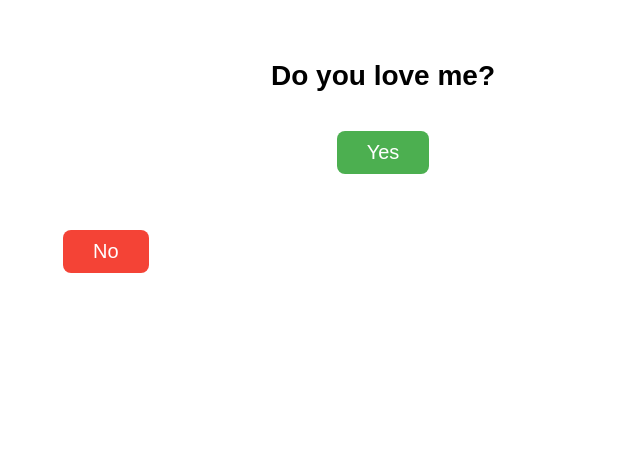
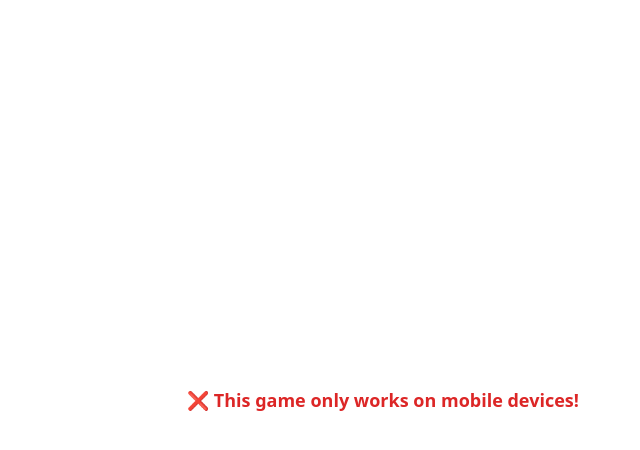
Before and after one commit to shehzadhossain/Survey, a plain HTML site: page index.html in a window 1280 px wide. Shown: the whole page, without its empty margins (257-897 px from the left). Drawn offline with nearby package versions, Linux system fonts and the light colour scheme.

Commit message:
survey 2 commit

```diff
--- a/index.html
+++ b/index.html
@@ -1,94 +1,76 @@
 <!DOCTYPE html>
 <html lang="en">
 <head>
-  <meta charset="UTF-8">
-  <meta name="viewport" content="width=device-width, initial-scale=1.0">
-  <title>Do You Love Me?</title>
+  <meta charset="UTF-8" />
+  <meta name="viewport" content="width=device-width, initial-scale=1.0" />
+  <title>Do you love me?</title>
+  <script src="https://cdn.tailwindcss.com"></script>
   <style>
-    body {
-      background-color: white;
-      font-family: Arial, sans-serif;
-      text-align: center;
-      margin: 0;
-      padding: 0;
-      overflow: hidden;
-      height: 100vh;
-      position: relative;
-    }
-
-    h1 {
-      margin-top: 60px;
-      font-size: 28px;
-      font-weight: bold;
-    }
-
-    button {
-      font-size: 20px;
-      padding: 10px 30px;
-      margin: 20px;
-      border: none;
-      border-radius: 8px;
-      cursor: pointer;
-      transition: 0.3s;
-    }
-
-    #yesBtn {
-      background-color: #4CAF50;
-      color: white;
-    }
-
     #noBtn {
-      background-color: #f44336;
-      color: white;
       position: absolute;
-      left: 300px;
-      top: 150px;
       z-index: 10;
     }
   </style>
 </head>
-<body>
+<body class="bg-white h-screen overflow-hidden relative flex flex-col items-center justify-center text-center">
 
-  <h1>Do you love me?</h1>
-  <button id="yesBtn">Yes</button>
-  <button id="noBtn">No</button>
+  <!-- Shown on desktop -->
+  <div id="desktopWarning" class="hidden text-red-600 text-lg font-semibold">
+    ❌ This game only works on mobile devices!
+  </div>
+
+  <!-- Game area -->
+  <div id="gameContent" class="hidden w-full h-full flex flex-col items-center justify-center">
+    <h1 class="text-2xl font-bold mb-8">Do you love me?</h1>
+    <button id="yesBtn" class="bg-green-500 text-white px-6 py-2 rounded-lg text-lg shadow-md">Yes</button>
+    <button id="noBtn" class="bg-red-500 text-white px-6 py-2 rounded-lg text-lg shadow-md">No</button>
+  </div>
 
   <script>
+    const isMobile = /iPhone|iPad|iPod|Android/i.test(navigator.userAgent);
+    const gameContent = document.getElementById('gameContent');
+    const desktopWarning = document.getElementById('desktopWarning');
+
     const noBtn = document.getElementById('noBtn');
     const yesBtn = document.getElementById('yesBtn');
+
+    if (isMobile) {
+      gameContent.classList.remove('hidden');
+    } else {
+      desktopWarning.classList.remove('hidden');
+    }
 
     function moveNoButton() {
       const screenWidth = window.innerWidth;
       const screenHeight = window.innerHeight;
 
-      const buttonWidth = 120;
-      const buttonHeight = 60;
-      const margin = 50;
+      const btnWidth = noBtn.offsetWidth;
+      const btnHeight = noBtn.offsetHeight;
+      const margin = 30;
 
-      const maxX = screenWidth - buttonWidth - margin;
-      const maxY = screenHeight - buttonHeight - margin;
+      const maxX = screenWidth - btnWidth - margin;
+      const maxY = screenHeight - btnHeight - margin;
 
-      const x = Math.random() * maxX + margin / 2;
-      const y = Math.random() * maxY + margin / 2;
+      const x = Math.random() * maxX;
+      const y = Math.random() * maxY;
 
       noBtn.style.left = `${x}px`;
       noBtn.style.top = `${y}px`;
     }
 
-    // Desktop (hover)
-    noBtn.addEventListener('mouseover', moveNoButton);
-
-    // Mobile (touch)
+    // Mobile tap escape
     noBtn.addEventListener('touchstart', (e) => {
-      e.preventDefault(); // prevent accidental tap
+      e.preventDefault();
       moveNoButton();
     });
 
-    // Yes button logic
+    // Just in case for desktop hover (optional)
+    noBtn.addEventListener('mouseover', moveNoButton);
+
+    // Yes = alert + redirect
     yesBtn.addEventListener('click', () => {
       alert('Thank you, Dear ❤️');
     });
   </script>
-
 </body>
 </html>
```
